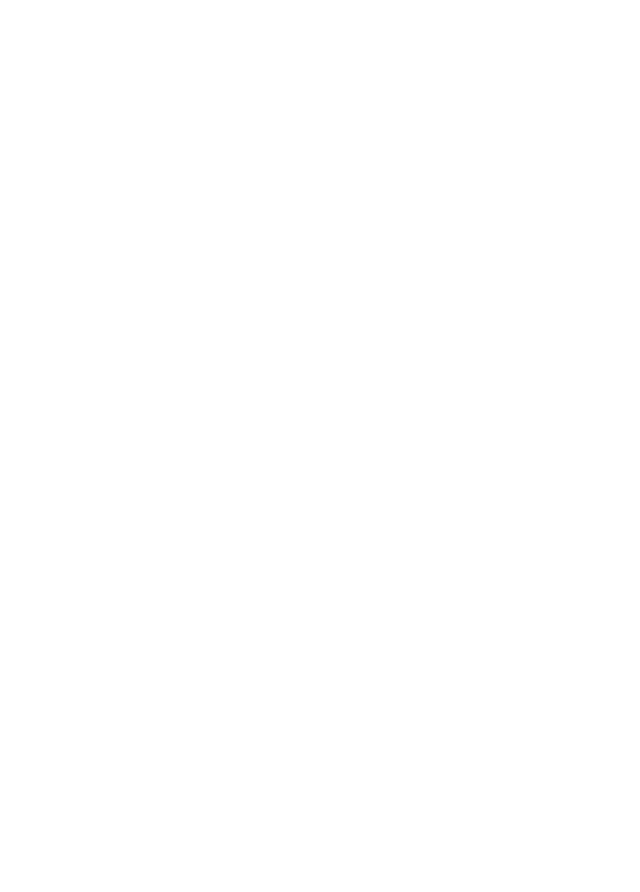
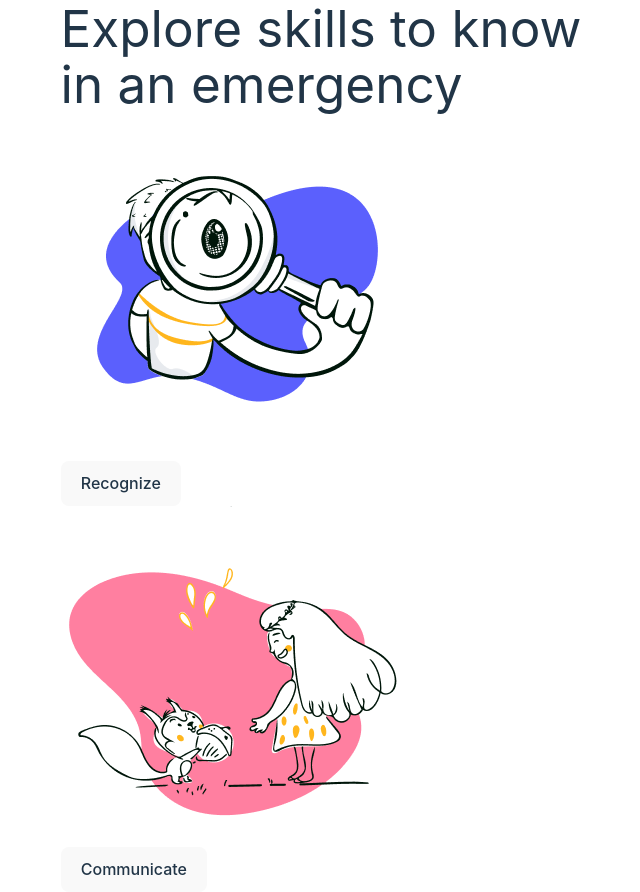
Before and after one commit to VietRocHack/YoungHeroes-frontend, a React (Vite) app: page /skills in a window 1280 px wide. Before the commit this address had no page. Shown: the whole page, without its empty margins (319-959 px from the left). Before the commit the page ends 800 px from the top, so only its background shows below. Built offline with nearby package versions, Linux system fonts and the light colour scheme.

Commit message:
skills completed!

```diff
--- a/src/App.jsx
+++ b/src/App.jsx
@@ -1,5 +1,6 @@
 import { BrowserRouter as Router, Routes, Route } from 'react-router-dom';
 import HomePage from './pages/HomePage';
+import Skills from './pages/Skills';
 import PracticeCall from "./pages/practice/PracticeCall";
 import PracticeResult from "./pages/practice/PracticeResult";
 import LearnRecognize from "./pages/learn/recongize/LearnRecognize";
@@ -14,8 +15,9 @@
     <Router>
       <Routes>
         <Route path="/" element={<HomePage />} />
+        <Route path="/skills" element={<Skills />} />
 
-        {/* <Route path="/skills" element={<Skills />} />
+        {/*
         <Route path="/skills/recognize" element={<Recognize />} />
         <Route path="/skills/recognize/result" element={<RecognizeResult />} />
         <Route path="/skills/communicate" element={<Communicate />} />
--- a/src/pages/HomePage.jsx
+++ b/src/pages/HomePage.jsx
@@ -1,7 +1,10 @@
 import React from 'react';
 import Teamwork from '../assets/teamwork.png';
+import { useNavigate } from 'react-router-dom';
 
 const HomePage = () => {
+    const navigate = useNavigate();
+
     return (
         <div className="flex items-center justify-center min-h-screen bg-gray-100 p-4">
           <div className="w-full max-w-[375px] h-[812px] bg-white rounded-3xl shadow-lg overflow-hidden flex flex-col">
@@ -24,7 +27,7 @@
 
             <div className="flex flex-col items-center space-y-4">
                 <button
-                    onClick={() => {/* Add navigation logic here */}}
+                    onClick={() => navigate('/skills')}
                     className="w-[211px] h-[56px] py-3 px-4 text-lg font-bold bg-black text-white rounded-full border border-gray-100 shadow-xl duration-300 ease-in-out"
                 >
                     Skills
@@ -42,4 +45,4 @@
     );
 }
 
-export default HomePage
+export default HomePage;
--- /dev/null
+++ b/src/pages/Skills.jsx
@@ -0,0 +1,51 @@
+import React from 'react';
+import Searching from '../assets/searching.png';
+import Relationship from '../assets/relationship.png';
+
+const Skills = () => {
+    return (
+        <div className="flex items-center justify-center min-h-screen bg-gray-100 p-4">
+            <div className="w-full max-w-[375px] h-[812px] bg-white rounded-3xl shadow-lg overflow-hidden flex flex-col">
+
+                <h1 className="text-3xl font-thin leading-tight text-center mt-8 text-black">
+                    Explore skills to know
+                    <br/>
+                    in an emergency
+                </h1>
+
+                <div className="flex flex-col items-center space-y-8">
+                    <div className="relative">
+                        <img
+                            src={Searching}
+                            alt="Recognize"
+                            className="w-[300px] h-[300px] mx-auto rounded-lg"
+                        />
+                        <button
+                            onClick={() => {/* Add navigation logic here */}}
+                            className="absolute bottom-[-28px] left-1/2 transform -translate-x-1/2 w-[211px] h-[56px] py-3 px-4 text-lg font-bold bg-white text-gray-800 rounded-full border border-gray-100 shadow-xl hover:bg-gray-50 transition duration-300 ease-in-out"
+                        >
+                            Recognize
+                        </button>
+                    </div>
+
+                    <div className="relative mt-8">
+                        <img
+                            src={Relationship}
+                            alt="Communicate"
+                            className="w-[300px] h-[300px] mx-auto rounded-lg"
+                        />
+                        <button
+                            onClick={() => {/* Add navigation logic here */}}
+                            className="absolute bottom-[-28px] left-1/2 transform -translate-x-1/2 w-[211px] h-[56px] py-3 px-4 text-lg font-bold bg-white text-gray-800 rounded-full border border-gray-100 shadow-xl hover:bg-gray-50 transition duration-300 ease-in-out"
+                        >
+                            Communicate
+                        </button>
+                    </div>
+                </div>
+
+            </div>
+        </div>
+    );
+}
+
+export default Skills;
```
Also changed, not shown: src/assets/relationship.png (added), src/assets/searching.png (added).
